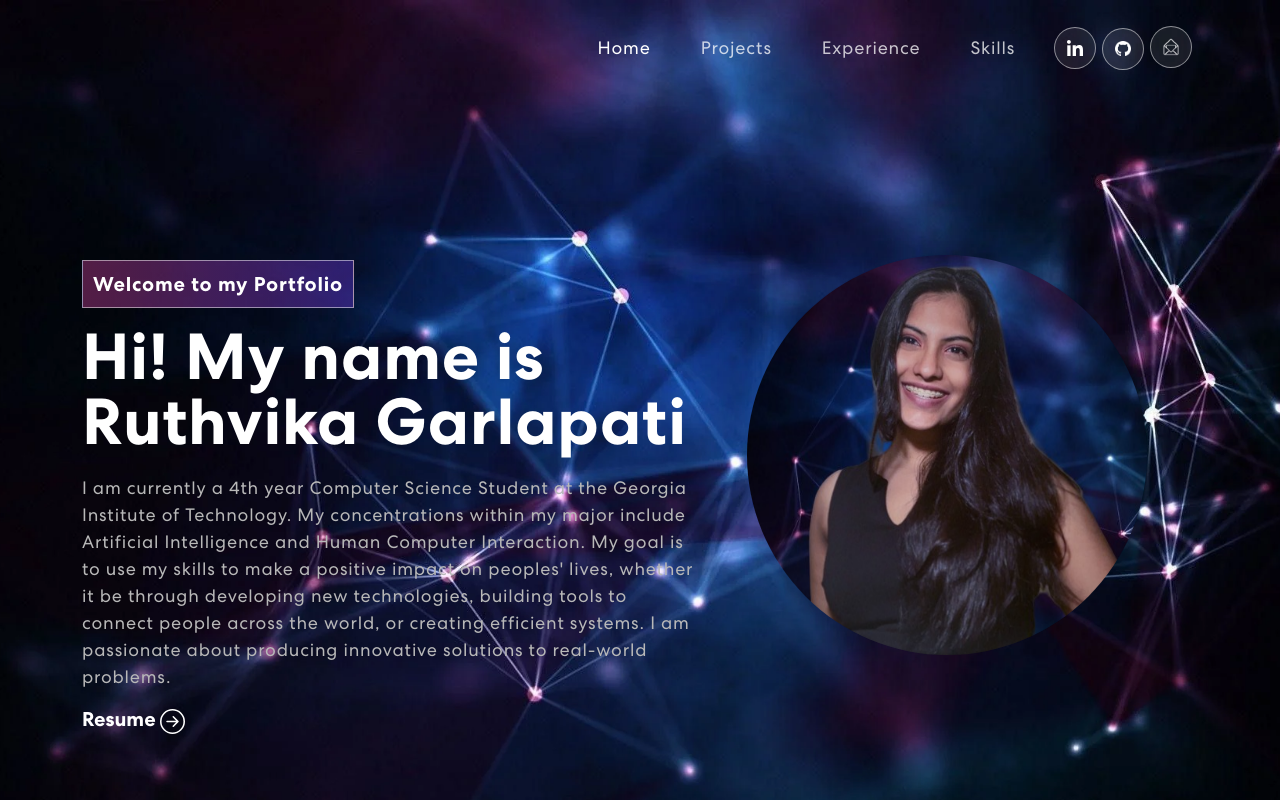
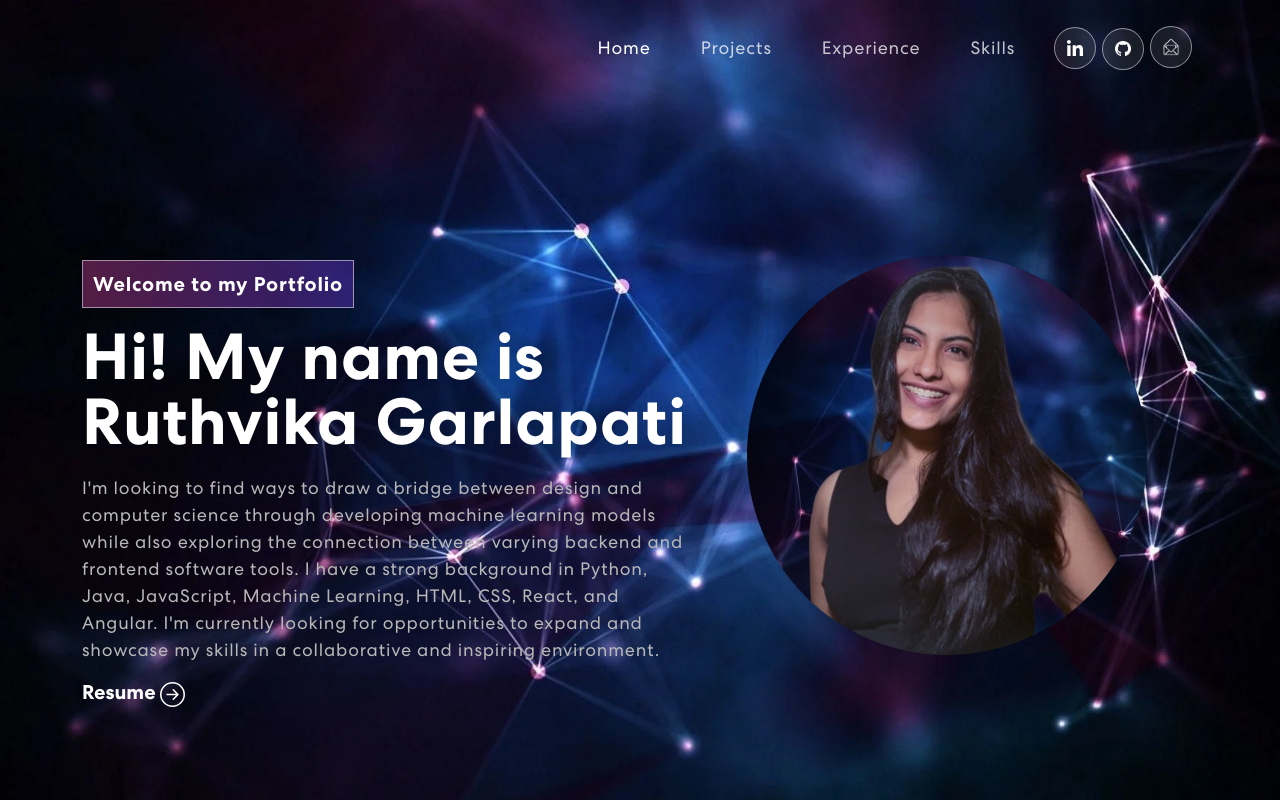
Before and after one commit to rgarlapati510/portfolio-website, a React (Create React App) app: page / in a window 1280 px wide. Shown: the top 800 px of the page. Built offline with nearby package versions, Linux system fonts and the light colour scheme.

Commit message:
Update Banner.js

```diff
--- a/src/components/Banner.js
+++ b/src/components/Banner.js
@@ -39,8 +39,8 @@ export const Banner = () => {
                 <div className={isVisible ? "animate__animated animate__fadeIn" : ""}>
                   <span className="tagline">Welcome to my Portfolio</span>
                   <h1>{`Hi! My name is Ruthvika Garlapati`} </h1>
-                    <p>I am currently a 4th year Computer Science Student at the Georgia Institute of Technology. My concentrations within my major include Artificial Intelligence and Human Computer Interaction. My goal is to use my skills to make a positive impact on peoples' lives, whether it be through developing new technologies, building tools to connect people across the world, or creating efficient systems. I am passionate about producing innovative solutions to real-world problems. </p>
-                    <a onClick={handleAnchorClick} href="https://drive.google.com/file/d/1lk0Z-l_17tsmkqGEP0CB7yd1bGhURHpa/view?usp=sharing" targer="blank" rel="noreferrer" style={linkStyle}>Resume        <ArrowRightCircle size={25} /></a>
+                    <p>I'm looking to find ways to draw a bridge between design and computer science through developing machine learning models while also exploring the connection between varying backend and frontend software tools. I have a strong background in Python, Java, JavaScript, Machine Learning, HTML, CSS, React, and Angular. I'm currently looking for opportunities to expand and showcase my skills in a collaborative and inspiring environment. </p>
+                    <a onClick={handleAnchorClick} href="https://drive.google.com/file/d/1DvtKtA-Wy4LmW7ldODY1-1F-vnTg4etN/view?usp=sharing" targer="blank" rel="noreferrer" style={linkStyle}>Resume        <ArrowRightCircle size={25} /></a>
                 </div>}
               </TrackVisibility>
             </Col>
```
